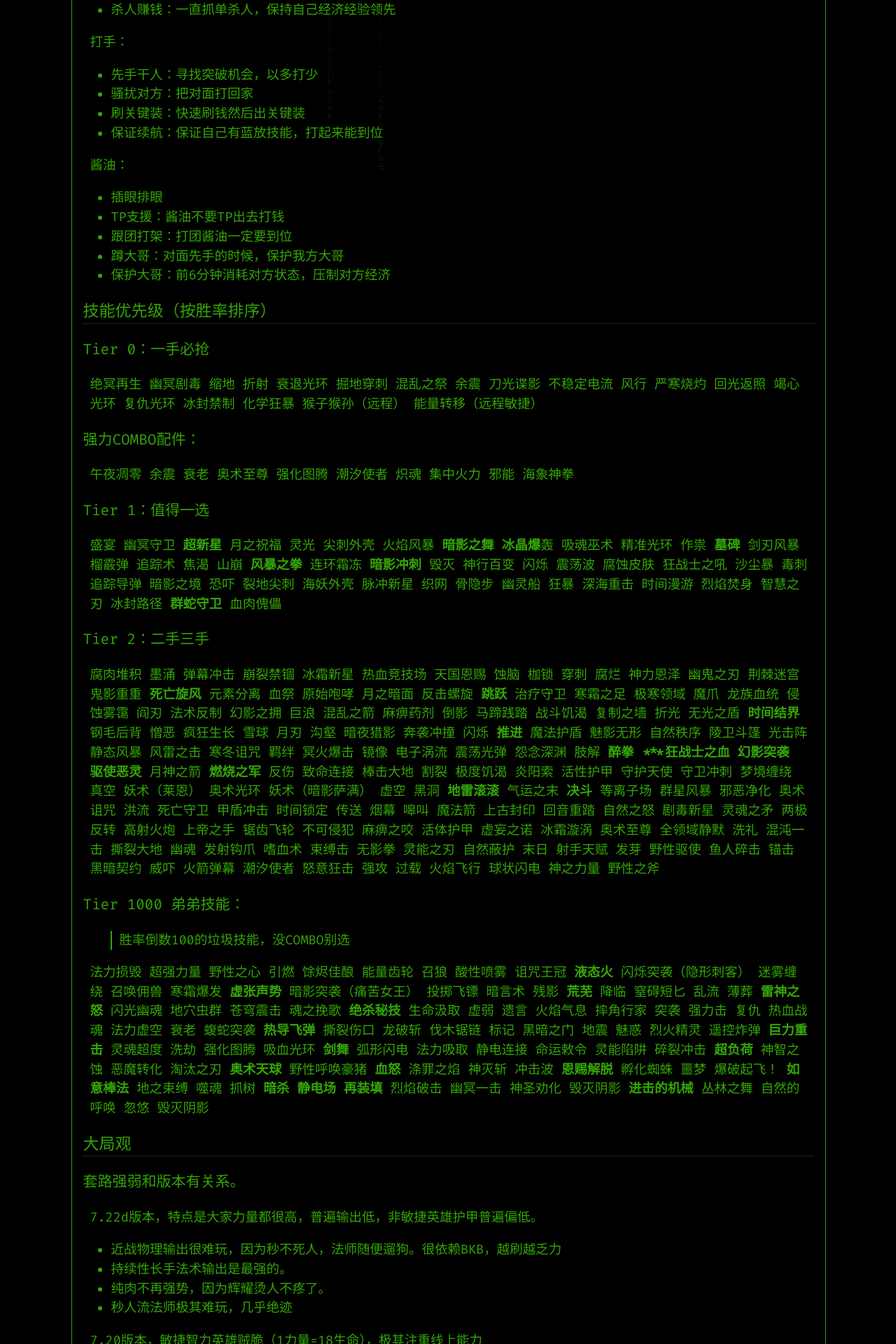
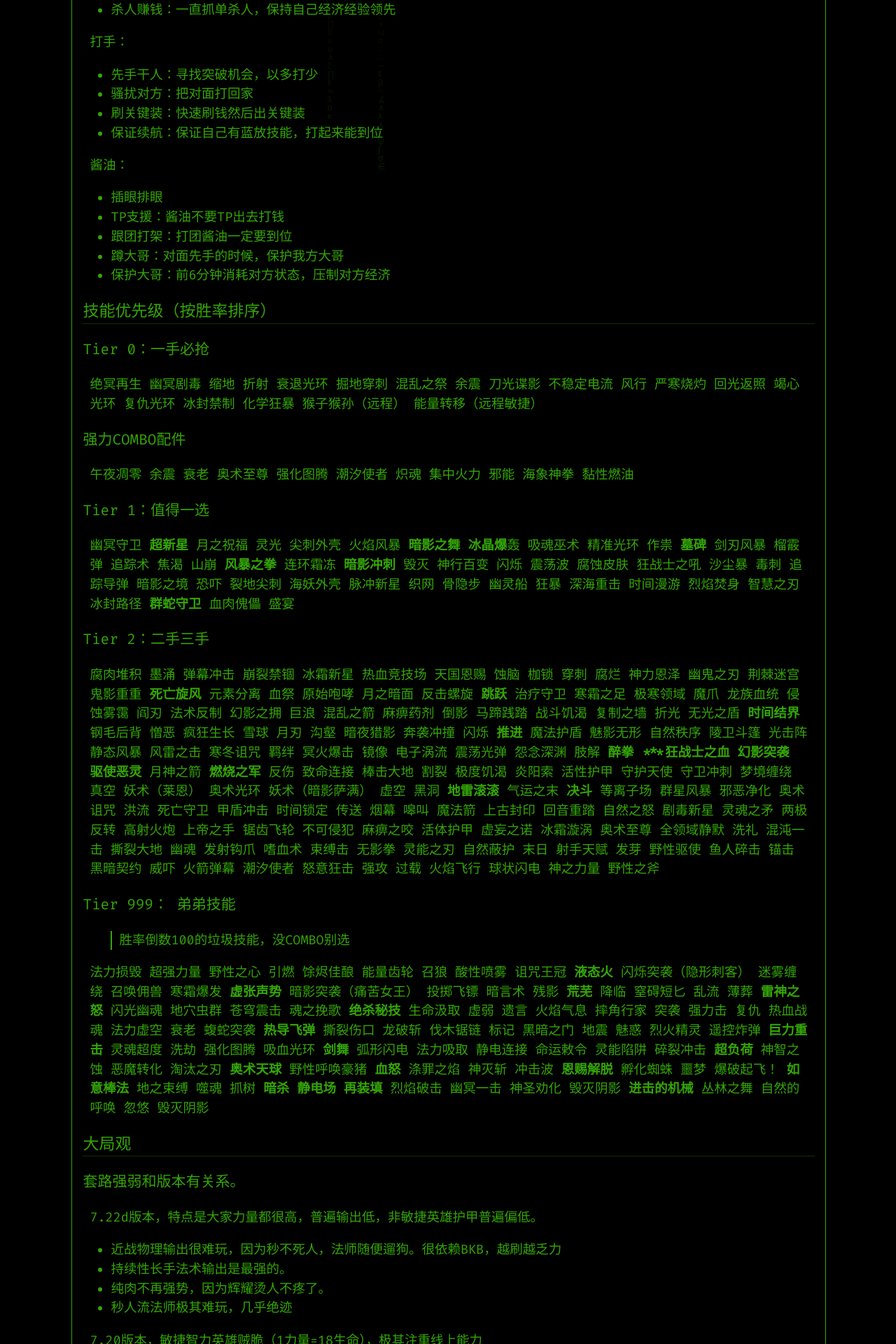
Before and after one commit to akiritsu/bcqlr-old, a Jekyll site: the page built from _posts/2019-7-11-dojnxzgl.md, in a window 1280 px wide. Shown: the part 2442-4362 px from the top of the page at 70% size. Built offline with Jekyll 4.4.1, drawn with Linux system fonts in a browser that asks for light colours.

Commit message:
daily sync

```diff
--- a/_posts/2019-7-11-dojnxzgl.md
+++ b/_posts/2019-7-11-dojnxzgl.md
@@ -102,17 +102,17 @@ author: 骑鹿人
 ### Tier 0：一手必抢
 绝冥再生 幽冥剧毒 缩地 折射 衰退光环 掘地穿刺 混乱之祭 余震 刀光谍影 不稳定电流 风行 严寒烧灼 回光返照 竭心光环 复仇光环 冰封禁制 化学狂暴 猴子猴孙（远程） 能量转移（远程敏捷）
 
-### 强力COMBO配件：
-午夜凋零 余震 衰老 奥术至尊 强化图腾 潮汐使者 炽魂 集中火力 邪能 海象神拳
+### 强力COMBO配件
+午夜凋零 余震 衰老 奥术至尊 强化图腾 潮汐使者 炽魂 集中火力 邪能 海象神拳 黏性燃油
 
 ### Tier 1：值得一选
 
-盛宴 幽冥守卫 **超新星** 月之祝福 灵光 尖刺外壳 火焰风暴 **暗影之舞** **冰晶爆**轰 吸魂巫术 精准光环 作祟 **墓碑** 剑刃风暴 榴霰弹 追踪术 焦渴 山崩 **风暴之拳** 连环霜冻 **暗影冲刺** 毁灭 神行百变 闪烁 震荡波 腐蚀皮肤 狂战士之吼 沙尘暴 毒刺 追踪导弹 暗影之境 恐吓 裂地尖刺 海妖外壳 脉冲新星 织网 骨隐步 幽灵船 狂暴 深海重击 时间漫游 烈焰焚身 智慧之刃 冰封路径 **群蛇守卫** 血肉傀儡
+幽冥守卫 **超新星** 月之祝福 灵光 尖刺外壳 火焰风暴 **暗影之舞** **冰晶爆**轰 吸魂巫术 精准光环 作祟 **墓碑** 剑刃风暴 榴霰弹 追踪术 焦渴 山崩 **风暴之拳** 连环霜冻 **暗影冲刺** 毁灭 神行百变 闪烁 震荡波 腐蚀皮肤 狂战士之吼 沙尘暴 毒刺 追踪导弹 暗影之境 恐吓 裂地尖刺 海妖外壳 脉冲新星 织网 骨隐步 幽灵船 狂暴 深海重击 时间漫游 烈焰焚身 智慧之刃 冰封路径 **群蛇守卫** 血肉傀儡 盛宴
 
 ### Tier 2：二手三手
 腐肉堆积 墨涌 弹幕冲击 崩裂禁锢 冰霜新星 热血竞技场 天国恩赐 蚀脑 枷锁 穿刺 腐烂 神力恩泽 幽鬼之刃 荆棘迷宫 鬼影重重 **死亡旋风** 元素分离 血祭 原始咆哮 月之暗面 反击螺旋 **跳跃** 治疗守卫 寒霜之足 极寒领域 魔爪 龙族血统 侵蚀雾霭 阎刃 法术反制 幻影之拥 巨浪 混乱之箭 麻痹药剂 倒影 马蹄践踏 战斗饥渴 复制之墙 折光 无光之盾 **时间结界** 钢毛后背 憎恶 疯狂生长 雪球 月刃 沟壑 暗夜猎影 奔袭冲撞 闪烁 **推进** 魔法护盾 魅影无形 自然秩序 陵卫斗篷 光击阵 静态风暴 风雷之击 寒冬诅咒 羁绊 冥火爆击 镜像 电子涡流 震荡光弹 怨念深渊 肢解 **醉拳** *****狂战士之血** **幻影突袭** **驱使恶灵** 月神之箭 **燃烧之军** 反伤 致命连接 棒击大地 割裂 极度饥渴 炎阳索 活性护甲 守护天使 守卫冲刺 梦境缠绕 真空 妖术（莱恩） 奥术光环 妖术（暗影萨满） 虚空 黑洞 **地雷滚滚** 气运之末 **决斗** 等离子场 群星风暴 邪恶净化 奥术诅咒 洪流 死亡守卫 甲盾冲击 时间锁定 传送 烟幕 嗥叫 魔法箭 上古封印 回音重踏 自然之怒 剧毒新星 灵魂之矛 两极反转 高射火炮 上帝之手 锯齿飞轮 不可侵犯 麻痹之咬 活体护甲 虚妄之诺 冰霜漩涡 奥术至尊 全领域静默 洗礼 混沌一击 撕裂大地 幽魂 发射钩爪 嗜血术 束缚击 无影拳 灵能之刃 自然蔽护 末日 射手天赋 发芽 野性驱使 鱼人碎击 锚击 黑暗契约 威吓 火箭弹幕 潮汐使者 怒意狂击 强攻 过载 火焰飞行 球状闪电 神之力量 野性之斧
 
-### Tier 1000 弟弟技能：
+### Tier 999： 弟弟技能
 >胜率倒数100的垃圾技能，没COMBO别选
 
 法力损毁 超强力量 野性之心 引燃 馀烬佳酿 能量齿轮 召狼 酸性喷雾 诅咒王冠 **液态火** 闪烁突袭（隐形刺客） 迷雾缠绕 召唤佣兽 寒霜爆发 **虚张声势** 暗影突袭（痛苦女王） 投掷飞镖 暗言术 残影 **荒芜** 降临 窒碍短匕 乱流 薄葬 **雷神之怒** 闪光幽魂 地穴虫群 苍穹震击 魂之挽歌 **绝杀秘技** 生命汲取 虚弱 遗言 火焰气息 摔角行家 突袭 强力击 复仇 热血战魂 法力虚空 衰老 蝮蛇突袭 **热导飞弹** 撕裂伤口 龙破斩 伐木锯链 标记 黑暗之门 地震 魅惑 烈火精灵 遥控炸弹 **巨力重击** 灵魂超度 洗劫 强化图腾 吸血光环 **剑舞** 弧形闪电 法力吸取 静电连接 命运敕令 灵能陷阱 碎裂冲击 **超负荷** 神智之蚀 恶魔转化 淘汰之刃 **奥术天球** 野性呼唤豪猪 **血怒** 涤罪之焰 神灭斩 冲击波 **恩赐解脱** 孵化蜘蛛 噩梦 爆破起飞！ **如意棒法** 地之束缚 噬魂 抓树 **暗杀** **静电场** **再装填** 烈焰破击 幽冥一击 神圣劝化 毁灭阴影 **进击的机械** 丛林之舞 自然的呼唤 忽悠 毁灭阴影
```
